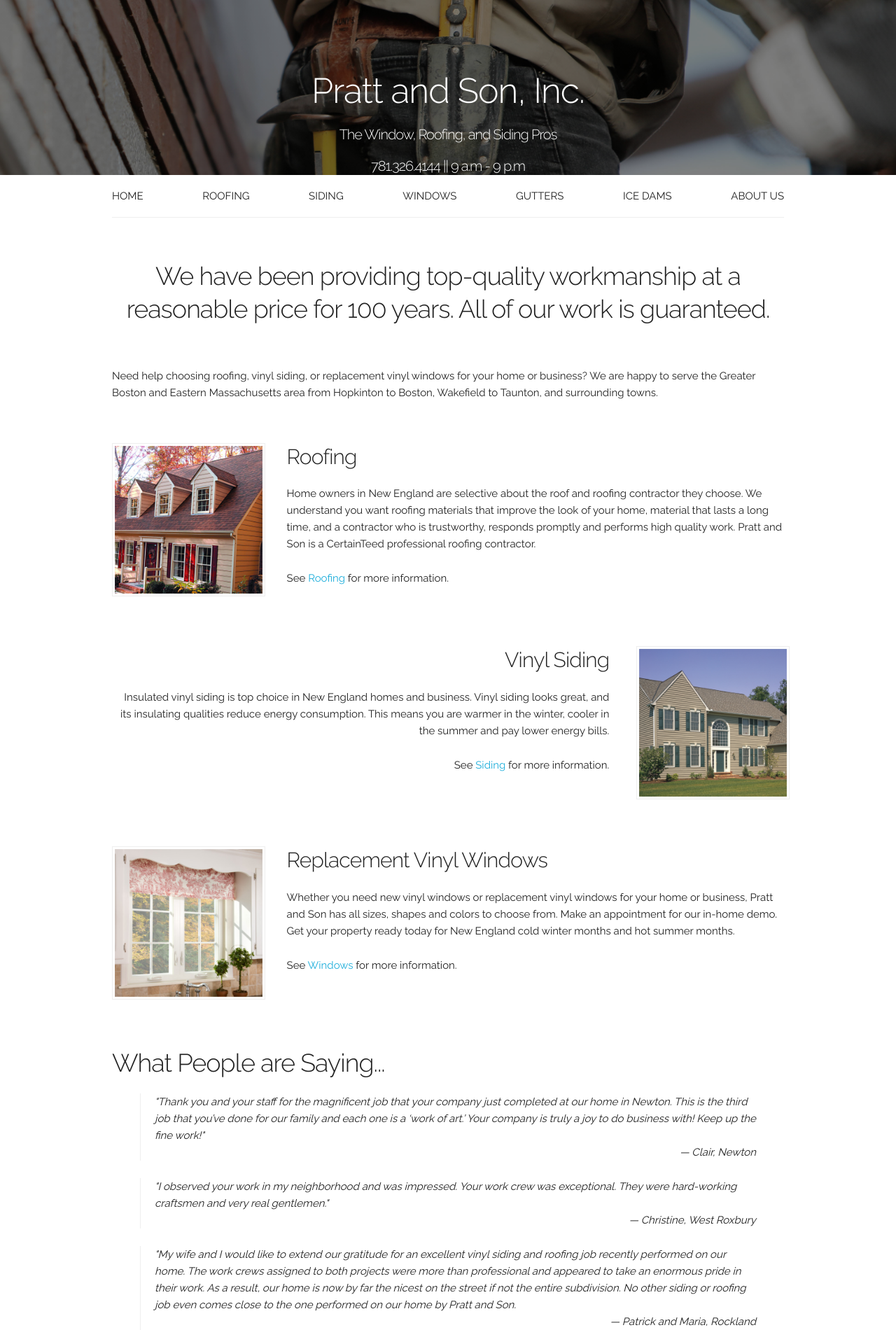
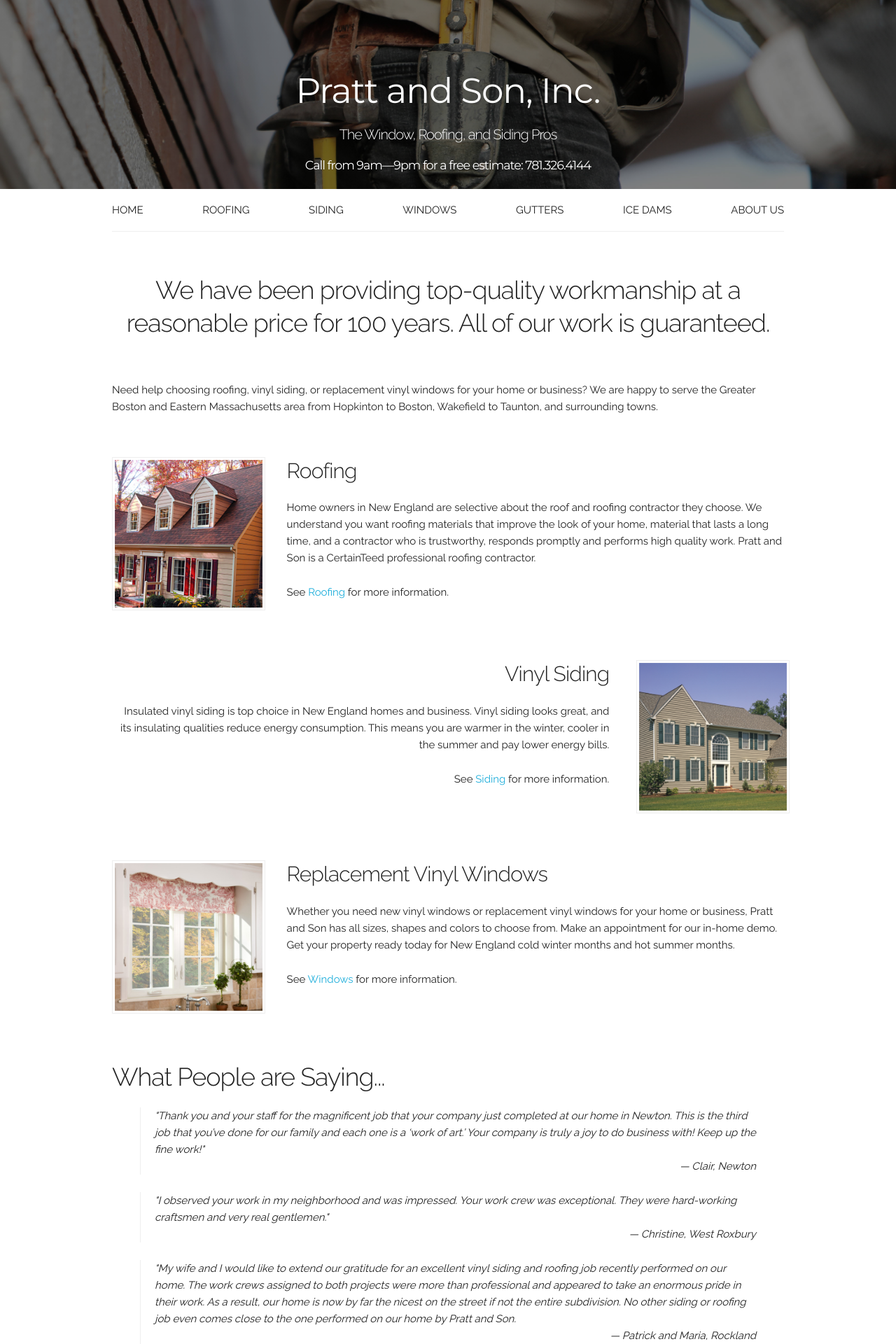
Before and after one commit to edPratt/prattandson, a Jekyll site: the page built from index.html, in a window 1280 px wide. Shown: the top 1920 px of the page at 70% size. Built offline with Jekyll 4.4.1, drawn with Linux system fonts in a browser that asks for light colours.

Commit message:
Update header styling and fonts

```diff
--- a/_includes/header.html
+++ b/_includes/header.html
@@ -1,7 +1,9 @@
 <div class="header-image" >
     <h1>Pratt and Son, Inc.</h1>
     <h2 class="subheader">The Window, Roofing, and Siding Pros</h2>
-    <h2 class="phone_number">781.326.4144 || 9 a.m - 9 p.m</h2>
+    <h3 class="phone_number">
+        Call from 9am&mdash;9pm for a free estimate: <a href="tel:17813264144">781.326.4144</a>
+    </h3>
 </div>
 <div class="container">
     <nav class="navbar">
--- a/_layouts/page.html
+++ b/_layouts/page.html
@@ -15,6 +15,7 @@
         <link rel='icon' href='favicon.png' type='image/x-icon' />
 
         <link href='http://fonts.googleapis.com/css?family=Raleway:400,300,600' rel='stylesheet' type='text/css'>
+        <link href='https://fonts.googleapis.com/css?family=Montserrat' rel='stylesheet' type='text/css'>
         <link rel="stylesheet" media="(max-width:600px)" type='text/css' href="/css/app_small.css">
         <link rel="stylesheet" media="(min-width:600px)" type='text/css' href="/css/app.css">
         <script src="/js/vendor/modernizr-2.6.2.min.js"></script>
--- a/css/app.css
+++ b/css/app.css
@@ -40,23 +40,39 @@
 
 header#site-header div.header-image {
   width: 100%;
-  height: 25rem;
+  height: 27rem;
   background-image: linear-gradient( rgba(0, 0, 0, 0.5), rgba(0, 0, 0, 0.5) ), url('/img/worker.jpg');
   background-position: center;
   background-repeat: no-repeat;
   background-size: cover;
+  text-align: center;
 }
 
 header#site-header div.header-image h1 {
   color: #FFF;
   text-align: center;
   padding-top: 10rem;
+  font-family: 'Montserrat', sans-serif;
 }
 
 header#site-header div.header-image h2 {
   color: #FFF;
-  text-align: center;
   font-size: 2rem;
+}
+
+header#site-header div.header-image h3 {
+  color: #FFF;
+  font-size: 1.75rem;
+  font-family: 'Montserrat', sans-serif;
+}
+
+header#site-header div.header-image h3 a {
+    color: #FFF;
+}
+
+
+header#site-header div.header-image h3 a:hover {
+    text-decoration: none;
 }
 
 nav.navbar {
```
